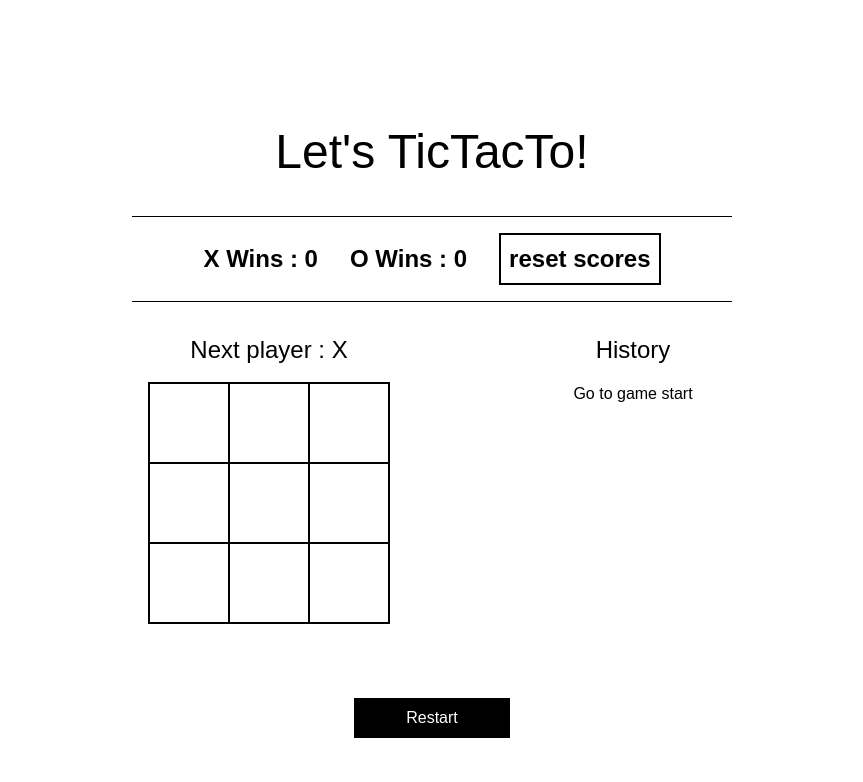
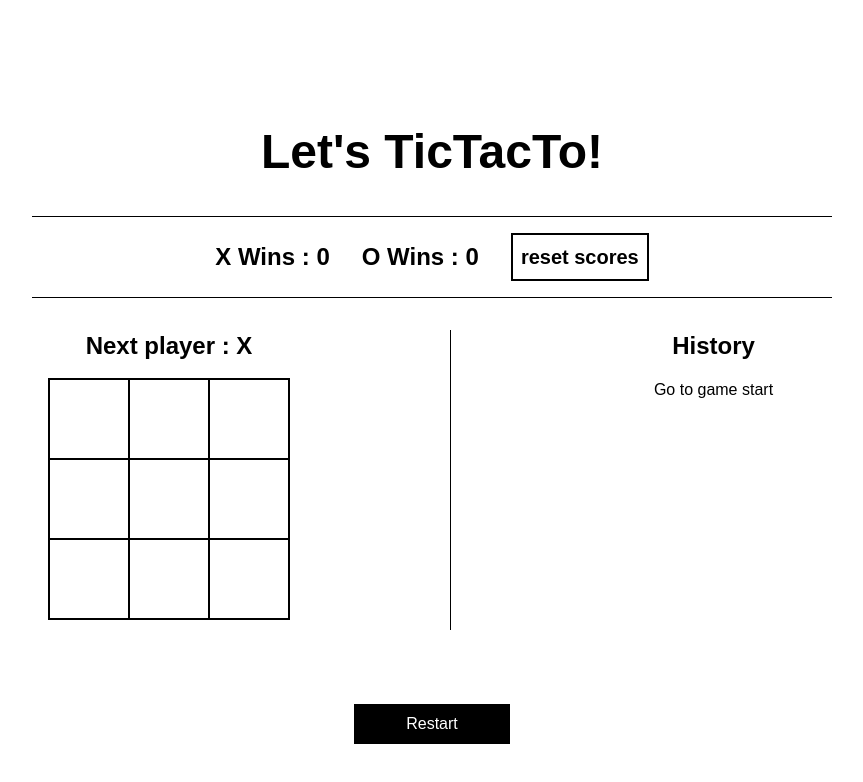
Before and after one commit to Chaerrrish/react-tictacto, a React (Vite) app: page / in a window 1280 px wide. Shown: the top 782 px of the page, without its empty margins (208-1071 px from the left). Built offline with nearby package versions, Linux system fonts and the light colour scheme; a web font is replaced by a local one.

Commit message:
Position, MoveLog 타입 추가

```diff
--- a/src/components/Board.tsx
+++ b/src/components/Board.tsx
@@ -4,7 +4,7 @@ import type { Player } from "../types";
 type BoardProps = {
   xIsNext: boolean;
   squares: Player[];
-  onPlay: (nextSquares: Player[]) => void;
+  onPlay: (nextSquares: Player[], index: number) => void;
 };
 
 function Board({ xIsNext, squares, onPlay }: BoardProps) {
@@ -39,7 +39,7 @@ function Board({ xIsNext, squares, onPlay }: BoardProps) {
     } else {
       nextSquares[i] = "O";
     }
-    onPlay(nextSquares);
+    onPlay(nextSquares, i);
   };
 
   return (
--- a/src/components/Game.tsx
+++ b/src/components/Game.tsx
@@ -1,6 +1,6 @@
 import React, { useEffect, useState } from "react";
 import Board from "./Board";
-import type { Player } from "../types";
+import type { Player, MoveLog } from "../types";
 
 function Game() {
   const [history, setHistory] = useState<Player[][]>(() => {
@@ -21,13 +21,18 @@ function Game() {
     return storedOWins ? parseInt(storedOWins) : 0;
   });
   const [winner, setWinner] = useState<Player | null>(null);
+  const [logs, setLogs] = useState<MoveLog[]>([]);
+
   const xIsNext = currentMove % 2 === 0;
   const currentSquares = history[currentMove];
 
   useEffect(() => {
     localStorage.setItem("ticTacToeHistory", JSON.stringify(history));
     localStorage.setItem("ticTacToeCurrentMove", currentMove.toString());
-  }, [history, currentMove]);
+    localStorage.setItem("ticTacToeXWins", xWins.toString());
+    localStorage.setItem("ticTacToeOWins", oWins.toString());
+    localStorage.setItem("ticTacToeLogs", JSON.stringify(logs));
+  }, [history, currentMove, xWins, oWins, logs]);
 
   function calculateWinner(squares: Player[]) {
     const lines = [
@@ -53,25 +58,28 @@ function Game() {
     return null;
   }
 
-  //   const winner = calculateWinner(currentSquares);
   const isBoardFull = currentSquares.every((square) => square !== null);
 
-  useEffect(() => {
-    localStorage.setItem("ticTacToeXWins", xWins.toString());
-    localStorage.setItem("ticTacToeOWins", oWins.toString());
-  }, [xWins, oWins]);
-
-  function handlePlay(nextSquares: Player[]) {
+  function handlePlay(nextSquares: Player[], index: number) {
     const nextHistory = [...history.slice(0, currentMove + 1), nextSquares];
     setHistory(nextHistory);
     setCurrentMove(nextHistory.length - 1);
 
     const gameWinner = calculateWinner(nextSquares);
     if (gameWinner) {
-      setWinner(gameWinner); // ✅ 상태 업데이트
+      setWinner(gameWinner);
       if (gameWinner === "X") setXWins((prev) => prev + 1);
       else if (gameWinner === "O") setOWins((prev) => prev + 1);
     }
+
+    setLogs((prevLogs) => [
+      ...prevLogs,
+      {
+        moveNumber: currentMove + 1,
+        player: xIsNext ? "X" : "O",
+        position: index,
+      },
+    ]);
   }
 
   function jumpTo(nextMove: number) {
@@ -82,13 +90,12 @@ function Game() {
     setHistory([Array(9).fill(null)]);
     setCurrentMove(0);
     setWinner(null);
+    setLogs([]);
   }
 
   function resetScore() {
     setXWins(0);
     setOWins(0);
-    localStorage.setItem("ticTacToeXWins", "0");
-    localStorage.setItem("ticTacToeOWins", "0");
   }
 
   const moves = history.map((squares, move) => {
@@ -102,21 +109,24 @@ function Game() {
 
   return (
     <div className="flex flex-col items-center ">
-      <div className="flex justify-center text-center text-5xl mb-10">
+      <div className="flex justify-center text-center text-5xl mb-10 font-bold">
         Let's TicTacTo!
       </div>
-      <hr className="w-[600px]" />
+      <hr className="w-[50rem]" />
       <div className="flex justify-center items-center gap-8 text-2xl font-semibold my-4">
         <div>X Wins : {xWins}</div>
         <div>O Wins : {oWins}</div>
-        <button className="border-2 p-2" onClick={resetScore}>
+        <button
+          className="text-xl border-2 p-2 cursor-pointer"
+          onClick={resetScore}
+        >
           reset scores
         </button>
       </div>
-      <hr className="w-[600px]" />
+      <hr className="w-[50rem]" />
       <div className="flex gap-[10rem] mt-4 w-full p-4 items-start">
-        <div className="flex-1 text-center">
-          <div className="text-2xl mb-4">
+        <div className="flex-1 text-center justify-center">
+          <div className="text-2xl font-bold mb-4">
             {winner
               ? `Winner: ${winner}`
               : `Next player : ${xIsNext ? "X" : "O"}`}
@@ -127,14 +137,15 @@ function Game() {
             onPlay={handlePlay}
           />
         </div>
+        <div className="w-[1px] bg-black h-[300px]" />
         <div className="flex-1 text-center items-start">
-          <div className="text-2xl mb-4">History</div>
+          <div className="text-2xl mb-4 font-bold">History</div>
           <ol className="flex flex-col gap-1">{moves}</ol>
         </div>
       </div>
       <div>
         <button
-          className="mt-14 border-2 p-2 bg-black text-white w-[10rem]"
+          className="mt-14 border-2 p-2 bg-black text-white w-[10rem] cursor-pointer"
           onClick={restartGame}
         >
           Restart
@@ -143,9 +154,9 @@ function Game() {
 
       {(winner || isBoardFull) && (
         <div className="fixed inset-0 bg-black/50 flex justify-center items-center z-50">
-          <div className="bg-white p-8 rounded shadow text-center">
-            <h2 className="text-2xl mb-8 px-2 py-2">
-              {winner ? `🎉  Winner: ${winner}  🎉` : "무승부입니다!"}
+          <div className="flex flex-col gap-4 bg-white px-16 py-12 rounded shadow text-center">
+            <h2 className="text-4xl font-bold mb-8 px-2 py-2">
+              {winner ? `🎉  Winner : ${winner}  🎉` : "무승부입니다!"}
             </h2>
             <button
               onClick={restartGame}
--- a/src/types.ts
+++ b/src/types.ts
@@ -1 +1,9 @@
 export type Player = "X" | "O" | null;
+
+export type Position = number;
+
+export type MoveLog = {
+  moveNumber: number; // 턴 번호 (1부터)
+  player: Player; // X 또는 O
+  position: Position; // 클릭한 위치 (0~8)
+};
```
